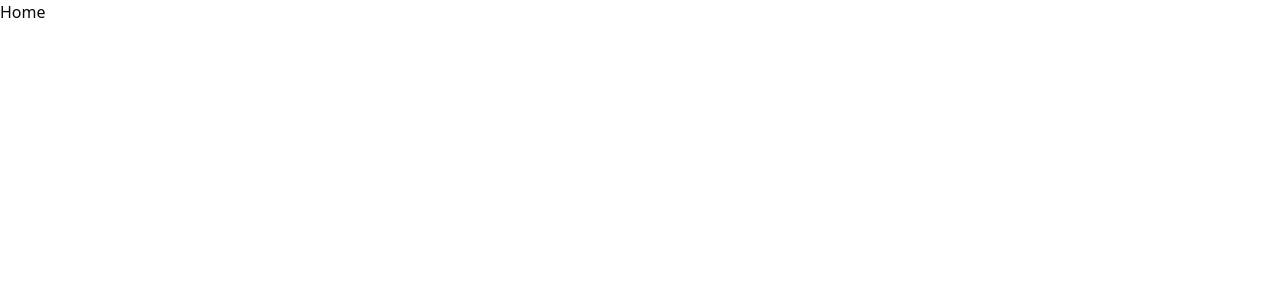
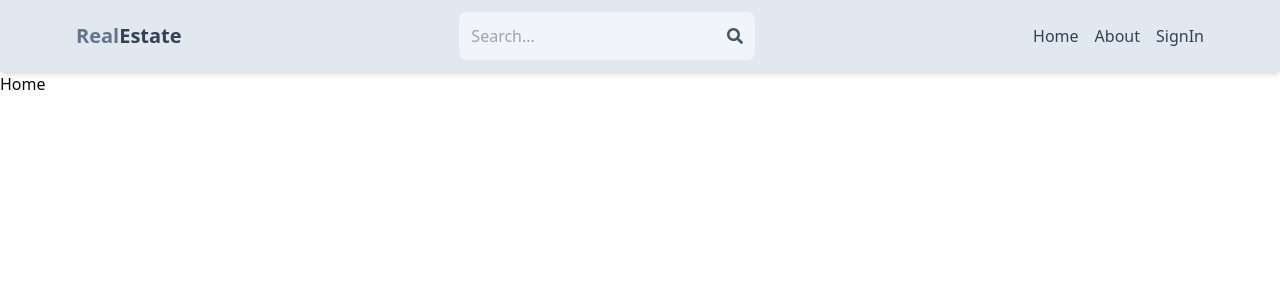
Before and after one commit to iMuhammadBilalDev/mern-estate, a React (Vite) app: page / in a window 1280 px wide. Shown: the top 300 px of the page. Built offline with nearby package versions, Linux system fonts and the light colour scheme.

Commit message:
create header component

```diff
--- a/package.json
+++ b/package.json
@@ -19,6 +19,7 @@
     "lucide-react": "^0.441.0",
     "react": "^18.3.1",
     "react-dom": "^18.3.1",
+    "react-icons": "^5.3.0",
     "react-router-dom": "^6.26.2",
     "tailwind-merge": "^2.5.2",
     "tailwindcss-animate": "^1.0.7"
--- a/src/App.jsx
+++ b/src/App.jsx
@@ -4,13 +4,14 @@
 import SignIn from "./components/ui/Pages/SignIn"
 import SignOut from "./components/ui/Pages/SignOut"
 import Profile from "./components/ui/Pages/Profile"
+import Header from "./Component/Header"
 
 function App() {
 
   return (
     <>
       <BrowserRouter>
-
+      <Header />
       <Routes>
         <Route path="/" element={<Home />} />
         <Route path="/about" element={<About />} />
--- /dev/null
+++ b/src/Component/Header.jsx
@@ -0,0 +1,35 @@
+import React from 'react'
+import {FaSearch} from 'react-icons/fa'
+import { Link } from 'react-router-dom'
+function Header() {
+  return (
+    <header className='bg-slate-200 shadow-md'>
+        <div className='flex justify-between items-center max-w-6xl mx-auto p-3'>
+            <Link to='/'>
+        <h1 className='font-bold text-sm sm:text-xl flex flex-wrap'>
+            <span className='text-slate-500'>Real</span>
+            <span className='text-slate-700'>Estate</span>
+
+        </h1>
+        </Link>
+        <form className='bg-slate-100 rounded-lg p-3 flex items-center'>
+            <input type='text' placeholder='Search...' className='bg-transparent focus:outline-none w-24 sm:w-64' />
+            <FaSearch  className='text-slate-600 cursor-pointer'/>
+        </form>
+        <ul className='flex gap-4'>
+            <Link to='/'>
+            <li className='hidden sm:inline text-slate-700 hover:underline'>Home</li>
+            </Link>
+            <Link to='/about'>
+            <li className='hidden sm:inline text-slate-700 hover:underline'>About</li>
+            </Link>
+            <Link to='/signin'>
+            <li className='sm:inline text-slate-700 hover:underline'>SignIn</li>
+            </Link>
+        </ul>
+        </div>
+    </header>
+  )
+}
+
+export default Header
```
Also changed, not shown: 1 other file (tests, documents, lock files or other folders).
